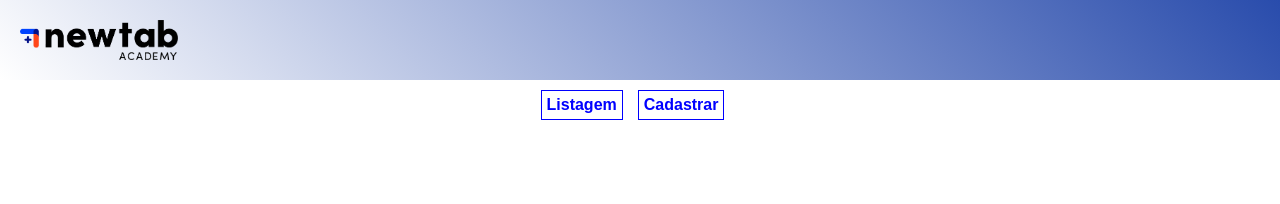
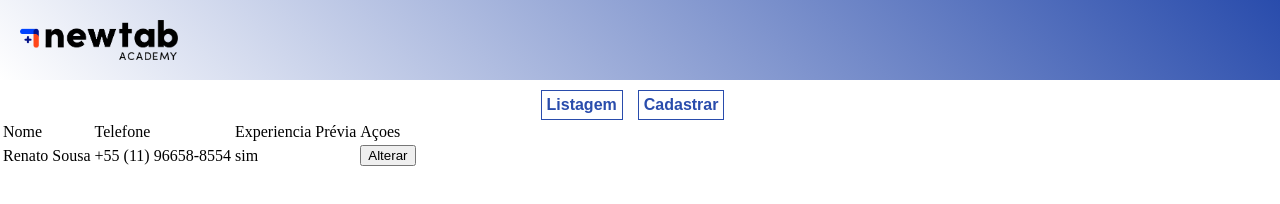
Before and after one commit to SousaExm/new-tab-modulo-2-projeto-guiado, a plain HTML site: page index.html in a window 1280 px wide. Drawn offline with Linux system fonts and the light colour scheme; files that its build step writes are made by us from their sources; files whose address does not match are found by name.

Commit message:
criando uma lista

```diff
--- a/assets/css/style.css
+++ b/assets/css/style.css
@@ -23,10 +23,10 @@
 .menu a{
     text-decoration: none;
     font-weight: bold;
-    color: blue;
+    color:  #294cac;
     font-family: Arial, Helvetica, sans-serif;
 
-    border: 1px solid blue;
+    border: 1px solid  #294cac;
 
     padding: 5px;
     margin-right: 15px;
--- a/index.html
+++ b/index.html
@@ -5,6 +5,7 @@
         <meta charset="UTF-8" />
         <meta name="viewport" content= "width=device-width, initial-scale=1.0">
         <link rel="stylesheet" href="/new-tab-modulo1-projeto-guiado/assets/css/style.css">
+        <link rel="stylesheet" href="/new-tab-modulo1-projeto-guiado/assets/css/list.css">
         <title>
             Projeto Exemplo NewTab
         </title>
@@ -28,6 +29,45 @@
 
         <main>
 
+            <table class="list">
+
+                <thead>
+                    <tr>
+                        <td>
+                            Nome
+                        </td>
+                        <td>
+                            Telefone
+                        </td>
+                        <td>
+                            Experiencia Prévia
+                        </td>
+                        <td>
+                            Açoes
+                        </td>
+                    </tr>
+                </thead>
+
+                <tbody>
+                    <tr>
+                        <td>
+                            Renato Sousa
+                        </td>
+                        <td>
+                            +55 (11) 96658-8554
+                        </td>
+                        <td>
+                            sim
+                        </td>
+                        <td>
+                            <button>Alterar</button>
+                        </td>
+                    </tr>
+
+                </tbody>
+
+            </table>
+
         </main>
         <footer>
 
```
Also changed, not shown: src/form.html (+24 -0 lines), assets/css/list.css (added).
